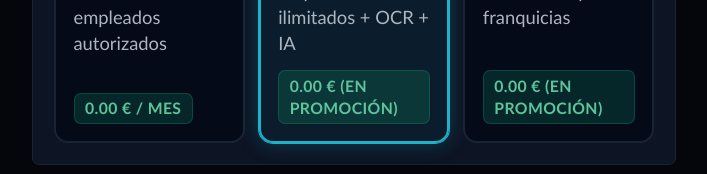
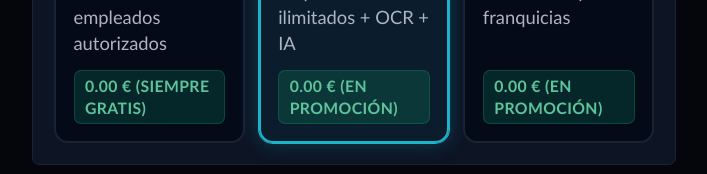
Before and after one commit to integralsink-png/GESTARIAN-DM-CAR, a React (Vite) app: page / in a window 1280 px wide. Shown: the part 460-634 px from the top of the page, without its empty margins (286-993 px from the left). Built offline with nearby package versions, Linux system fonts and the light colour scheme; no server answers; the database is empty.

Commit message:
style: badge de GESTARIAN FREE como 0.00 € (Siempre Gratis)

```diff
--- a/src/pages/RegistroUsuarioTallerPage.tsx
+++ b/src/pages/RegistroUsuarioTallerPage.tsx
@@ -203,7 +203,7 @@ export function RegistroUsuarioTallerPage() {
 
           <div className="grid grid-cols-1 sm:grid-cols-3 gap-4">
             {[
-              { id: 'FREE', title: 'GESTARIAN FREE', desc: 'Hasta 3 empleados autorizados', badge: '0.00 € / mes' },
+              { id: 'FREE', title: 'GESTARIAN FREE', desc: 'Hasta 3 empleados autorizados', badge: '0.00 € (Siempre Gratis)' },
               { id: 'PRO', title: 'GESTARIAN PRO', desc: 'Empleados ilimitados + OCR + IA', badge: '0.00 € (En Promoción)' },
               { id: 'ENTERPRISE', title: 'ENTERPRISE', desc: 'Multi-taller y franquicias', badge: '0.00 € (En Promoción)' }
             ].map((p) => {
```
